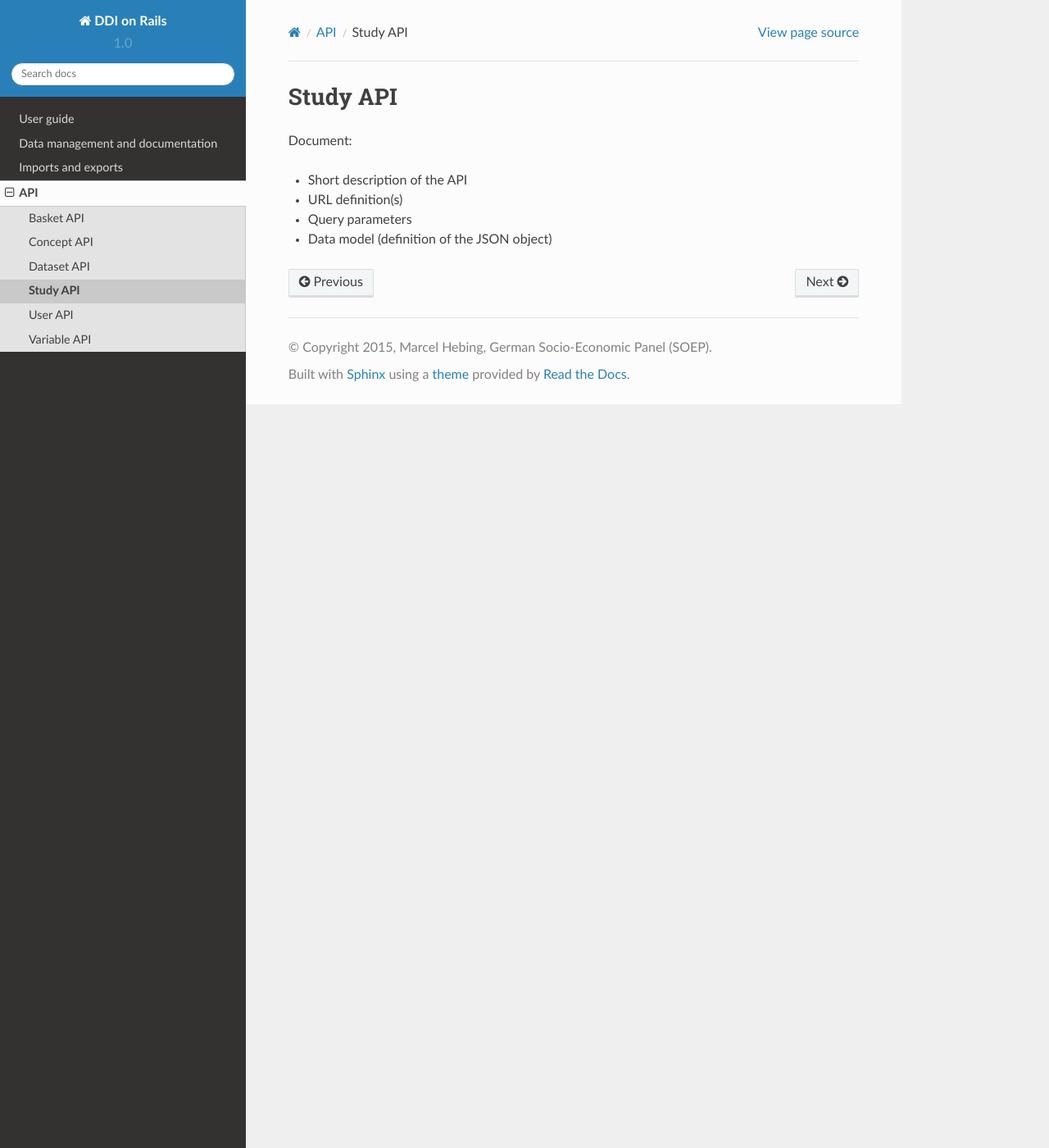
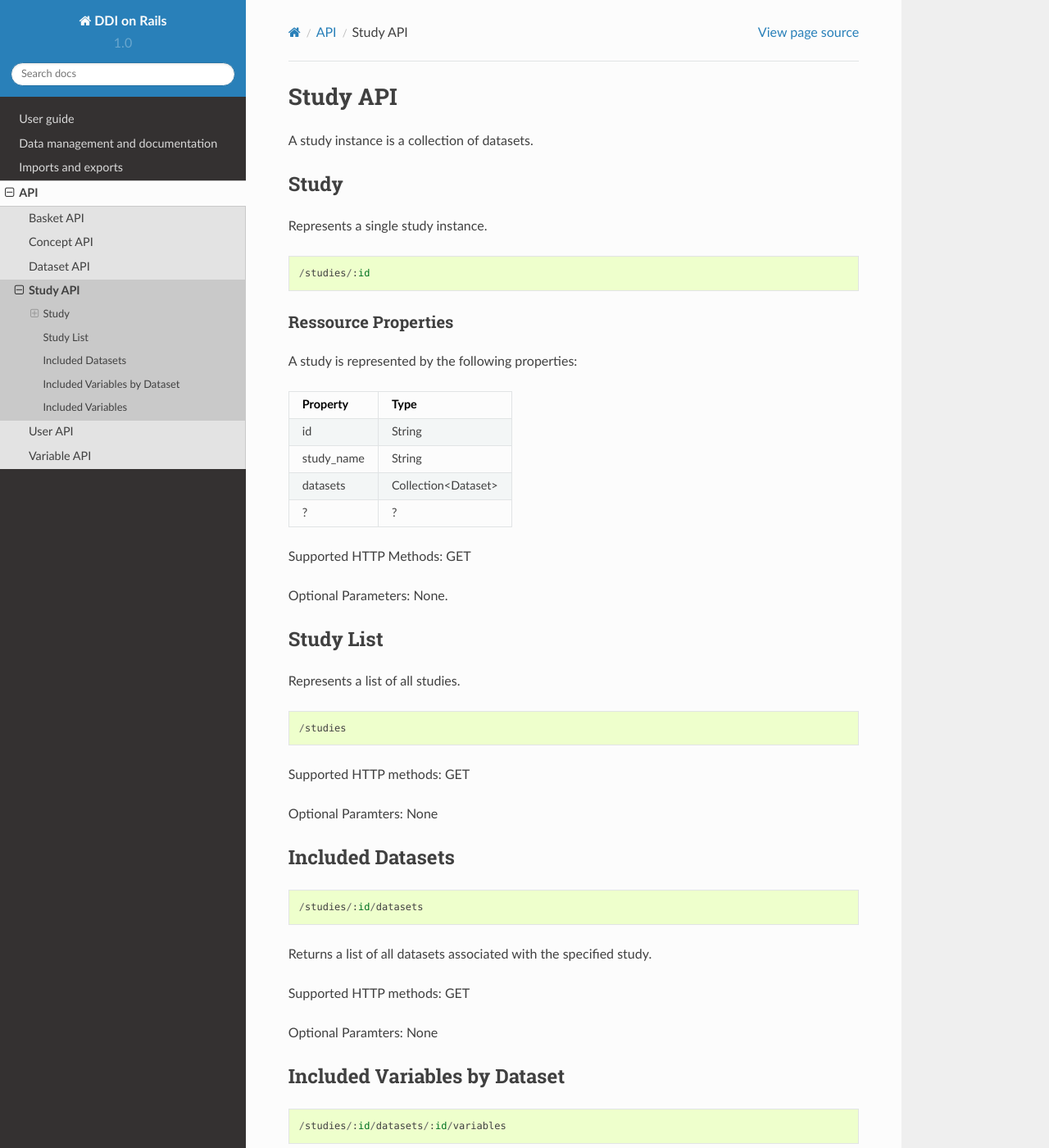
Before and after one commit to ddionrails/docs, a Sphinx documentation site: the page built from docs/api/study.rst, in a window 1280 px wide and 1400 px high. Shown: the whole window at 82% size. Built offline with Sphinx 7.4.7 and the Read the Docs theme 2.0.0, drawn with Linux system fonts in a browser that asks for light colours; some of the changed text lies outside the part shown.

Commit message:
Suggestions for APIs

```diff
--- a/docs/api/study.rst
+++ b/docs/api/study.rst
@@ -1,9 +1,81 @@
 Study API
-=========
+===========
 
-Document:
+A study instance is a collection of datasets.
 
--   Short description of the API
--   URL definition(s)
--   Query parameters
--   Data model (definition of the JSON object)
+Study
+-------------------------
+
+Represents a single study instance.
+
+::
+
+ /studies/:id
+
+
+Ressource Properties
+~~~~~~~~~~~~~~~~~~~~~~
+A study is represented by the following properties:
+
+===========  ============
+Property     Type
+===========  ============
+id			 String
+study_name   String
+datasets	 Collection<Dataset>
+?			 ?
+===========  ============
+
+Supported HTTP Methods: GET
+
+Optional Parameters: None.
+
+Study List
+-------------------------
+
+Represents a list of all studies.
+::
+
+/studies
+
+Supported HTTP methods: GET
+
+Optional Paramters: None
+
+Included Datasets
+-------------------------
+
+::
+
+/studies/:id/datasets
+
+Returns a list of all datasets associated with the specified study.
+
+Supported HTTP methods: GET
+
+Optional Paramters: None
+
+Included Variables by Dataset
+------------------------------
+
+::
+
+/studies/:id/datasets/:id/variables
+
+Returns a list of all variables included in specified dataset and study.
+
+Supported HTTP methods: GET
+
+Optional Paramters: None
+
+Included Variables
+------------------------------
+::
+
+/studies/:id/datasets/variables
+
+Returns a list of all variables included in specified study.
+
+Supported HTTP methods: GET
+
+Optional Paramters: None
--- a/docs/api/user.rst
+++ b/docs/api/user.rst
@@ -21,7 +21,7 @@ A user is represented by the following properties:
 Property     Type
 ===========  ============
 id           int
-email        string
+email        String
 is_active    boolean
 date_joined  timestamp
 username     string
```
Also changed, not shown: docs/api/basket.rst (+60 -6 lines), docs/api/concept.rst (+51 -5 lines), docs/api/dataset.rst (+40 -6 lines), docs/api/variable.rst (+19 -8 lines).
